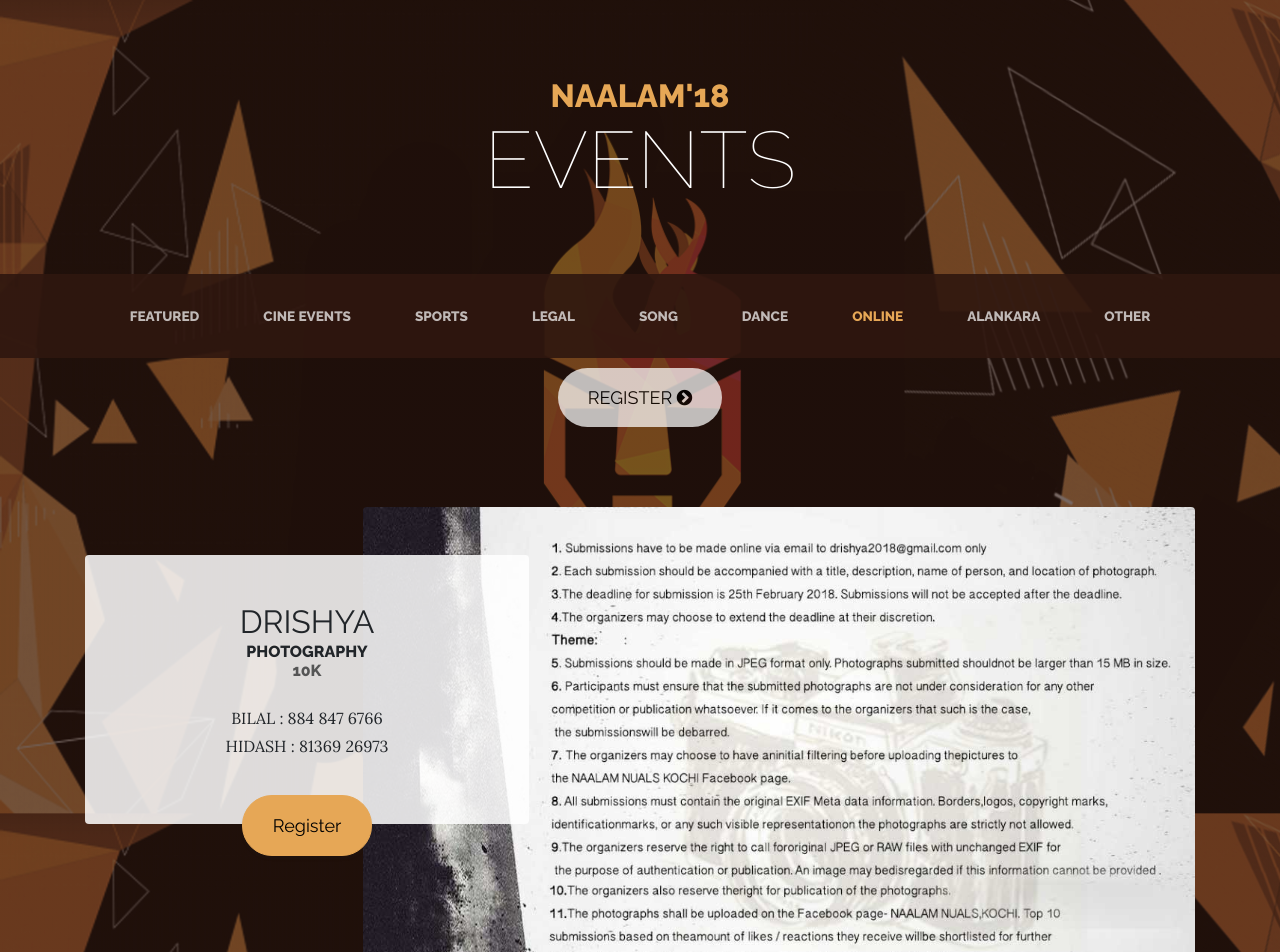
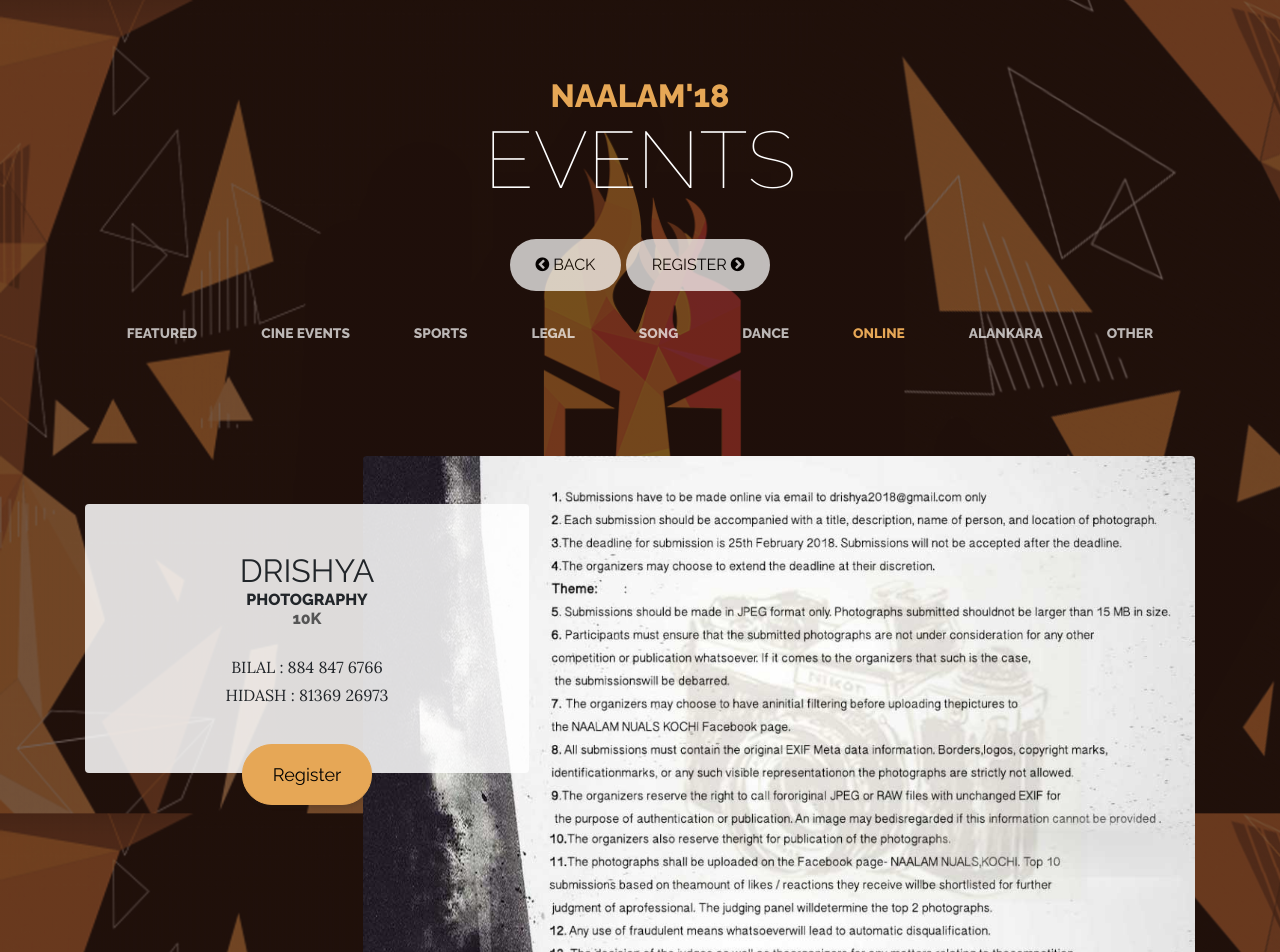
Before and after one commit to Webloud/naalam18, a plain HTML site: page events/online.html in a window 1280 px wide. Shown: the top 952 px of the page. Drawn offline with Linux system fonts and the light colour scheme.

Commit message:
Add files via upload

```diff
--- a/events/online.html
+++ b/events/online.html
@@ -34,6 +34,14 @@
     </h1>
 
 
+    <div class="container">
+      <center>
+        <a href="../" target="_blank" class="register"><i class="fa fa-chevron-circle-left" aria-hidden="true"></i> BACK</a>
+        <a href="https://goo.gl/forms/uECQ6jCU38nkZoIQ2" target="_blank" class="register">REGISTER <i class="fa fa-chevron-circle-right" aria-hidden="true"></i></a>
+      </center>
+
+    </div>
+
     <!-- Navigation -->
     <nav class="navbar navbar-expand-lg navbar-dark py-lg-4" id="mainNav">
       <div class="container">
@@ -47,14 +55,6 @@
         </div>
       </div>
     </nav>
-
-
-    <div class="container">
-      <center>
-        <a href="https://goo.gl/forms/uECQ6jCU38nkZoIQ2" target="_blank" class="register">REGISTER <i class="fa fa-chevron-circle-right" aria-hidden="true"></i></a>
-      </center>
-
-    </div>
 
     <script type="text/javascript">
       var events = {
@@ -340,16 +340,27 @@
         var html = "";
         var section = $("#events");
         $.each(posts, function( name,post ) {
-          html = '<section class="page-section clearfix"> <div class="container"> <div class="intro"> <div class="intro-text left-0 text-center bg-faded p-5 rounded"> <h2 class="section-heading mb-4"> <span class="section-heading-lower">'+post.name+'</span>';
+          html = '<section class="page-section clearfix hideme"> <div class="container"> <div class="intro"> <div class="intro-text left-0 text-center bg-faded p-5 rounded"> <h2 class="section-heading mb-4"> <span class="section-heading-lower">'+post.name+'</span>';
           html += post.title == ""?"":'<span class="section-heading-upper">'+post.title+'</span>';
           html += post.prize == ""?"":'<span class="section-heading-prize">'+post.prize+'</span>';
           html += ' </h2> <p class="mb-3">'+post.contact+' </p> <div class="intro-button mx-auto"> <a class="btn btn-primary btn-xl" href="https://goo.gl/forms/uECQ6jCU38nkZoIQ2">Register</a> </div> </div> <a href="img/'+post.image+'" target="_blank"><img class="intro-img img-fluid mb-3 mb-lg-0 rounded" src="img/'+post.image+'" alt=""></a> </div> </div> </section>';
           section.append(html);
         });
 
+        $(window).scroll( function(){
+          var bottom_of_window = $(window).scrollTop() + $(window).height() *0.9;
+          $('.hideme').each( function(i){
+                var bottom_of_object = $(this).offset().top;
+                /* If the object is completely visible in the window, fade it it */
+                if( bottom_of_window > bottom_of_object ){
+                  console.log($(this));
+                  $(this).animate({'opacity':'1','top':0},800);
+                }
+              });
+        });
+        $(window).scroll();
+
       });
-
-
     </script>
   </body>
 
```
Also changed, not shown: events/alankara.html (+20 -8 lines), events/cine.html (+22 -11 lines), events/dance.html (+21 -11 lines), events/index.html (+21 -12 lines), events/legal.html (+21 -11 lines), events/other.html (+22 -11 lines), events/song.html (+21 -11 lines), events/sports.html (+22 -11 lines), events/css/business-casual.min.css.
